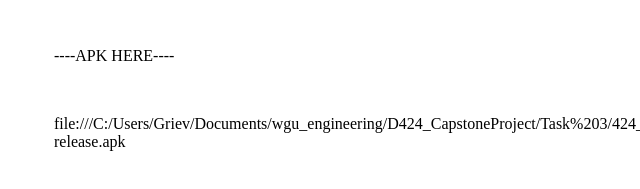
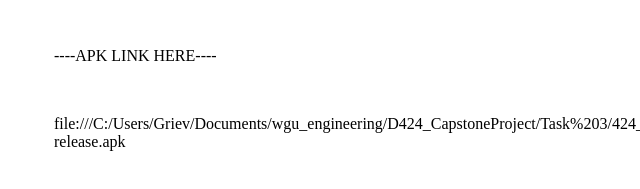
Before and after one commit to TMJustin/Travel-Planning-Application, a plain HTML site: page index.html in a window 1280 px wide. Shown: the part 223-412 px from the top of the page, 4-644 px from the left. Drawn offline with Linux system fonts and the light colour scheme.

Commit message:
Update index.html

```diff
--- a/index.html
+++ b/index.html
@@ -20,7 +20,7 @@
     <section>
       <p>This application is a mobile application built in Android Studio. The function of this application is to allow users to submit their own data to keep track of travel plans. These include the ability to add
       destinations, excursions, accommodation details, and start and end dates for the trip. The current build is the MVP for this project and more features can be added and iterated upon.</p>
-      <p>----APK HERE----</p>
+      <p>----APK LINK HERE----</p>
       <p>file:///C:/Users/Griev/Documents/wgu_engineering/D424_CapstoneProject/Task%203/424_Clone/app/release/app-release.apk</p>
     </section>
   </body>
```
